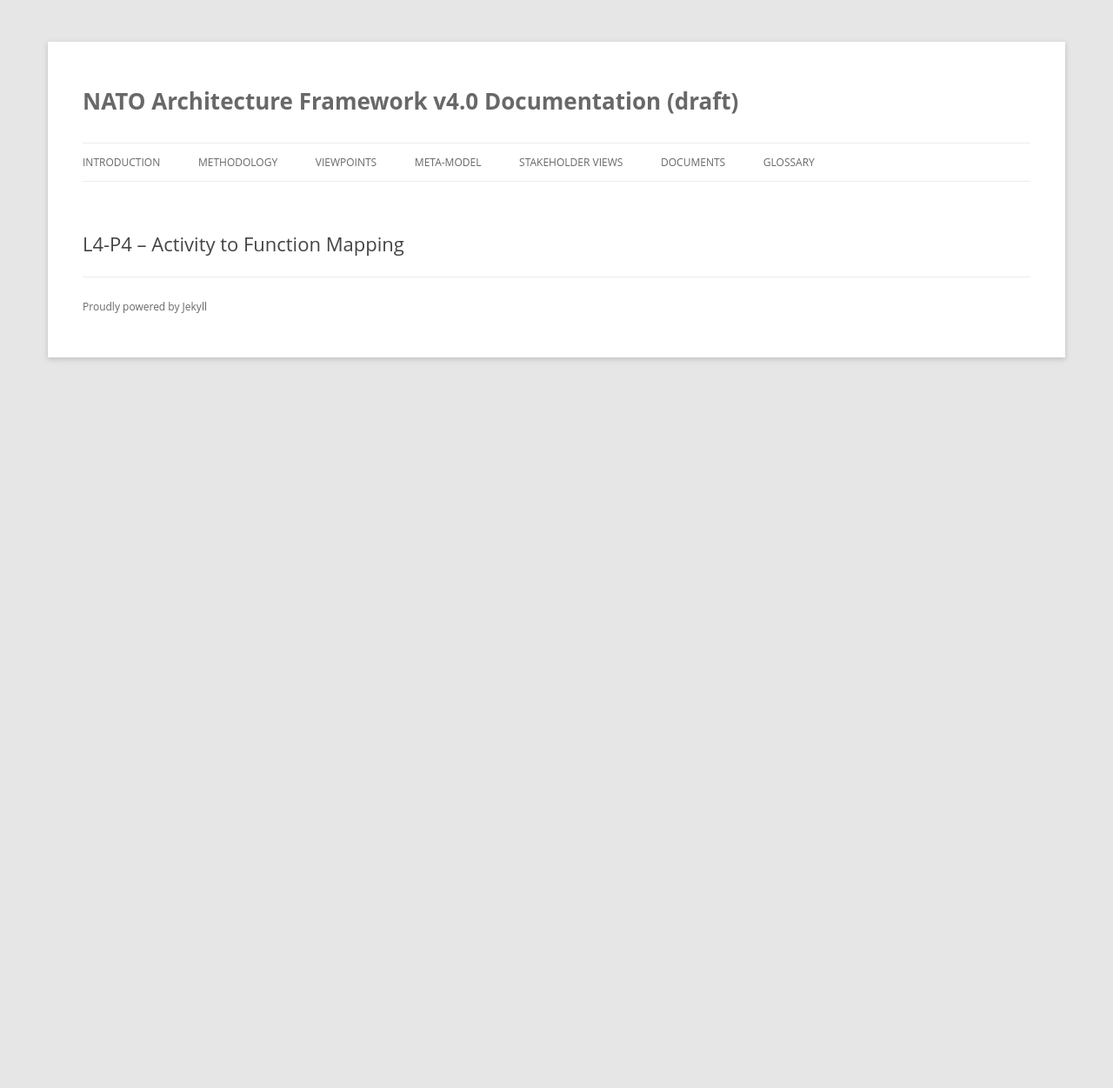
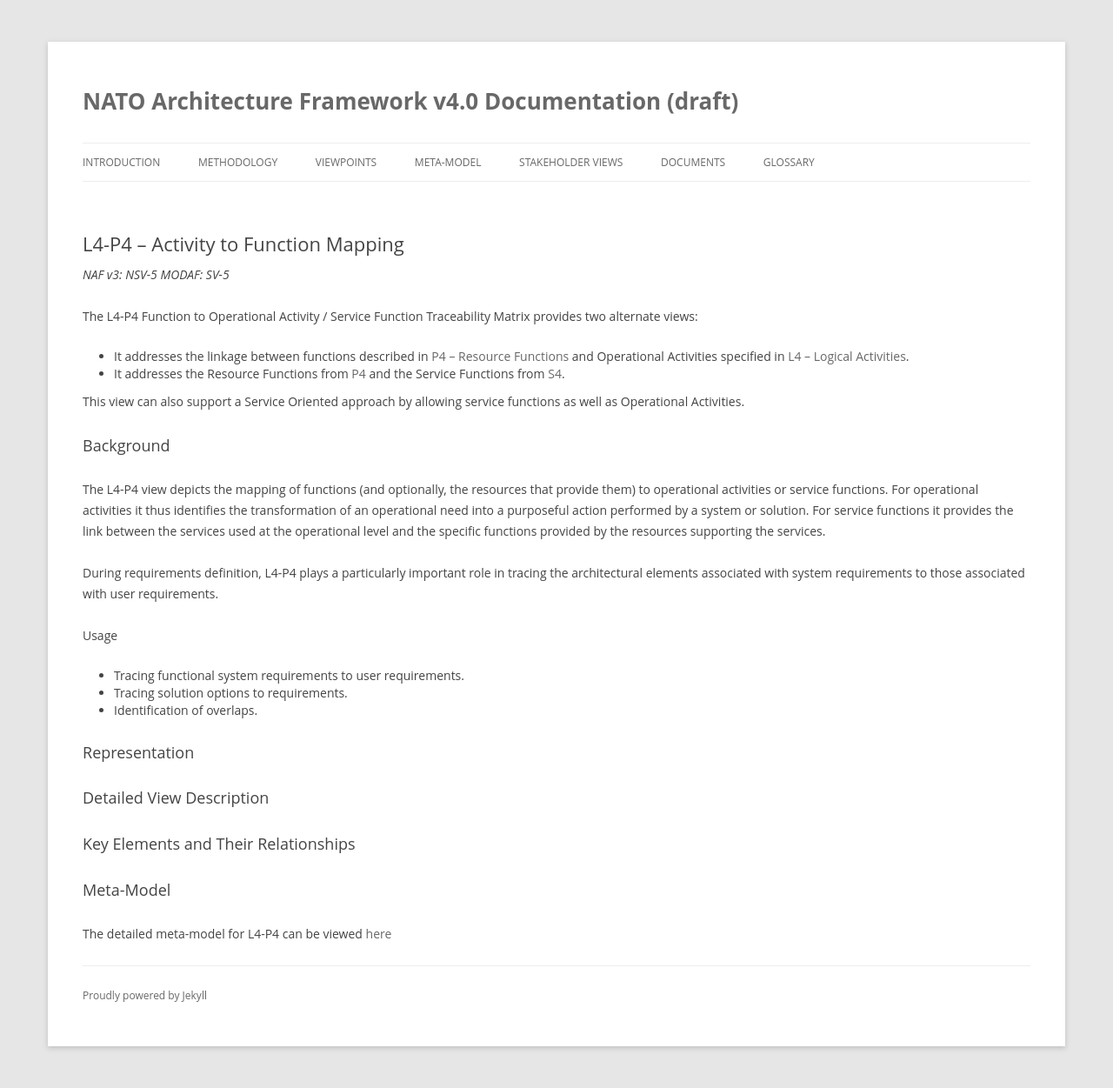
Before and after one commit to nafdocs/nafdocs.github.io, a Jekyll site: the page built from viewpoints/l4-p4.md, in a window 1280 px wide. Shown: the whole page at 87% size. Built offline with Jekyll 4.4.1, drawn with Linux system fonts in a browser that asks for light colours; nearby versions of some CDN libraries; before the commit the page ends 900 px from its top, so only the background shows below that.

Commit message:
Add mapping views

```diff
--- a/viewpoints/l4-p4.md
+++ b/viewpoints/l4-p4.md
@@ -2,3 +2,48 @@
 title: L4-P4 – Activity to Function Mapping
 layout: page
 ---
+
+*NAF v3: NSV-5 MODAF: SV-5*
+
+The L4-P4 Function to Operational Activity / Service Function
+Traceability Matrix provides two alternate views:
+
+-   It addresses the linkage between functions described in [P4 –
+    Resource Functions](p4.html) and Operational Activities specified in [L4
+    – Logical Activities](l4.html).
+-   It addresses the Resource Functions from [P4](p4.html) and the Service
+    Functions from [S4](s4.html).
+
+This view can also support a Service Oriented approach by allowing
+service functions as well as Operational Activities.
+
+## Background
+
+The L4-P4 view depicts the mapping of functions (and optionally, the
+resources that provide them) to operational activities or service
+functions. For operational activities it thus identifies the
+transformation of an operational need into a purposeful action performed
+by a system or solution. For service functions it provides the link
+between the services used at the operational level and the specific
+functions provided by the resources supporting the services.
+
+During requirements definition, L4-P4 plays a particularly important
+role in tracing the architectural elements associated with system
+requirements to those associated with user requirements.
+
+Usage
+
+-   Tracing functional system requirements to user requirements.
+-   Tracing solution options to requirements.
+-   Identification of overlaps.
+
+## Representation
+
+## Detailed View Description
+
+## Key Elements and Their Relationships
+
+## Meta-Model
+
+The detailed meta-model for L4-P4 can be viewed
+[here](/modem/index.htm?goto=2:5:436)
```
Also changed, not shown: viewpoints/c1-s1.md (+28 -0 lines).
